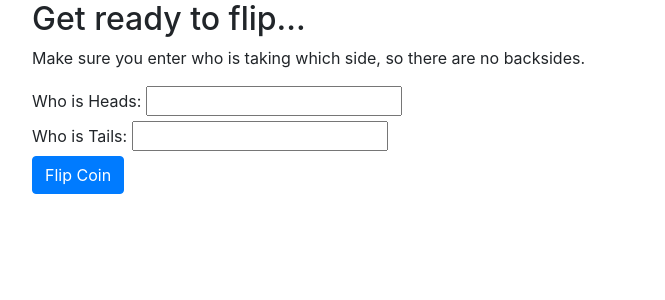
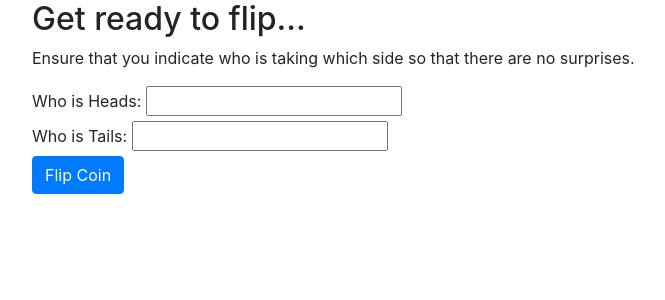
Before and after one commit to ODWANOMBACA/Flip-a-Coin, a Flask app: page /flip_coin in a window 1280 px wide. Shown: the part 56-356 px from the top of the page, without its empty margins (53-718 px from the left). Run offline with Flask 3, Linux system fonts and the light colour scheme; the visitor is signed in with stand-in values (Sample User, id 1); some libraries are stand-ins or nearby versions.

Commit message:
template updated

```diff
--- a/website/templates/flip_coin.html
+++ b/website/templates/flip_coin.html
@@ -7,7 +7,7 @@
 {% block content %}
 <div class="CoinFlip">
     <h2>Get ready to flip...</h2>
-    <p>Make sure you enter who is taking which side, so there are no backsides.</p>
+    <p>Ensure that you indicate who is taking which side so that there are no surprises.</p>
     <form method="POST" action="{{ url_for('views.flip_result') }}">
         <label for="heads">Who is Heads:</label>
         <input type="text" name="heads" required>
@@ -19,6 +19,7 @@
     </form>
     {% if result %}
     <h3>{{ result }}</h3>
+    <p>{{ winner }} wins!!!</p>
         <button onclick="tryAgain()" class="btn btn-secondary">Try Again</button>
     <script>
         function tryAgain() {
```
Lines whose indentation alone changed are shown as unchanged.
